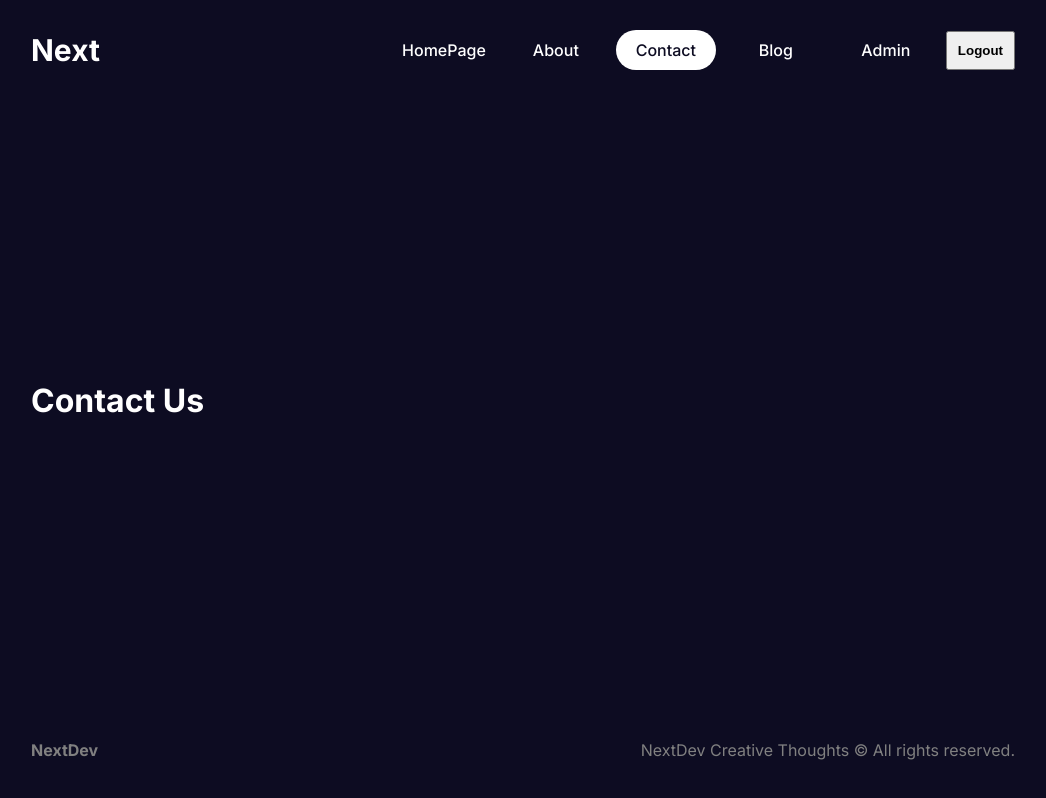
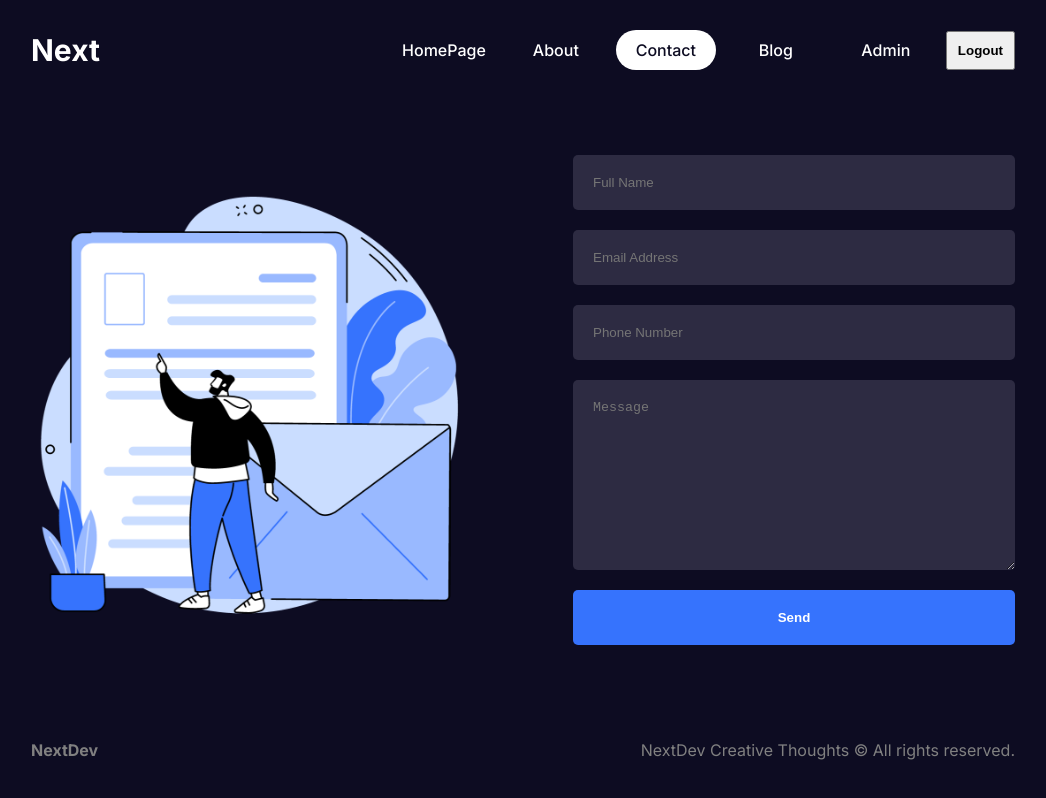
Before and after one commit to sandeeppatil1998/next14-course, a Next.js app: page /contact in a window 1280 px wide. Shown: the whole page, without its empty margins (117-1163 px from the left). Built offline with nearby package versions, Linux system fonts and the light colour scheme.

Commit message:
add contact page

```diff
--- /dev/null
+++ b/src/app/contact/contact.module.css
@@ -0,0 +1,46 @@
+.container{
+    display: flex;
+    align-items: center;
+    gap: 100px;
+}
+
+
+.imgContainer{
+    flex: 1;
+    height: 500px;
+    position: relative;
+}
+
+.img{
+    object-fit: contain;
+}
+
+.formContainer{
+    flex: 1;
+}
+
+.form{
+    display: flex;
+    flex-direction: column;
+    gap: 20px;
+}
+
+.form input,
+.form textarea{
+    padding: 20px;
+    border: none;
+    border-radius: 5px;
+    outline: none;
+    background-color: var(--bgSoft);
+    color: var(--text);
+}
+
+.button{
+    padding: 20px;
+    background-color: var(--btn);
+    color: var(--text);
+    font-weight: bold;
+    border: none;
+    border-radius: 5px;
+    cursor: pointer;
+}
--- a/src/app/contact/page.jsx
+++ b/src/app/contact/page.jsx
@@ -1,7 +1,21 @@
+import Image from 'next/image';
+import styles from './contact.module.css'
+
 const ContactPage = () =>{
     return(
-        <div>
-            <h1>Contact Us</h1>
+        <div className={styles.container}>
+            <div className={styles.imgContainer}>
+                <Image className={styles.img} src='/contact.png' alt='' fill/>
+            </div>
+            <div className={styles.formContainer}>
+                <form action='' className={styles.form}>
+                    <input type="text" placeholder='Full Name' />
+                    <input type="text" placeholder='Email Address' />
+                    <input type="text" placeholder='Phone Number' />
+                    <textarea name="" id="" cols='30' rows='10' placeholder='Message'></textarea>
+                    <button className={styles.button}>Send</button>
+                </form>
+            </div>
         </div>
     )
 }
--- a/src/app/globals.css
+++ b/src/app/globals.css
@@ -1,6 +1,6 @@
 :root {
   --bg: #0d0c22;
-  ---bgSoft: #2d2b42;
+  --bgSoft: #2d2b42;
   --text: white;
   --textSoft: #e5e5e5;
   --btn: #3673fd;
```
